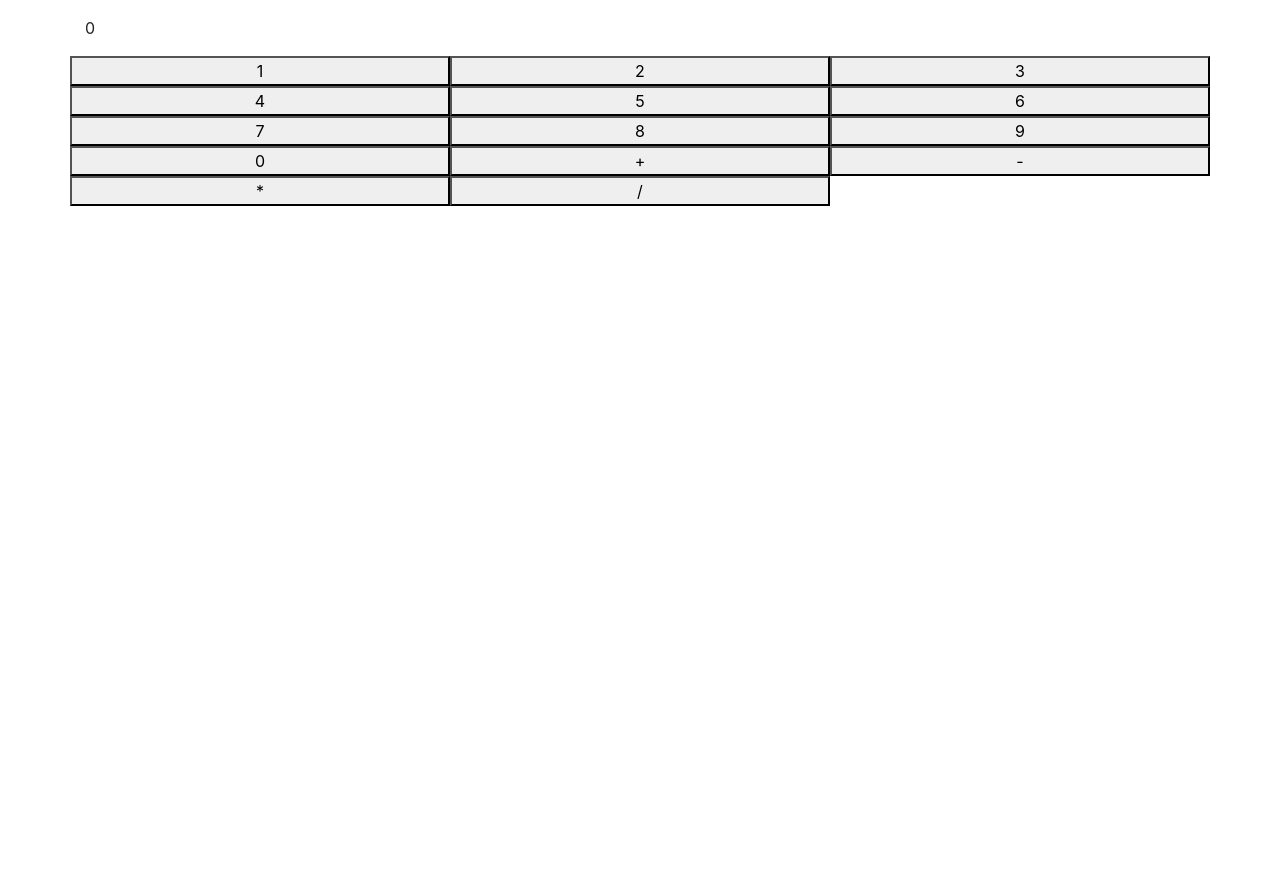
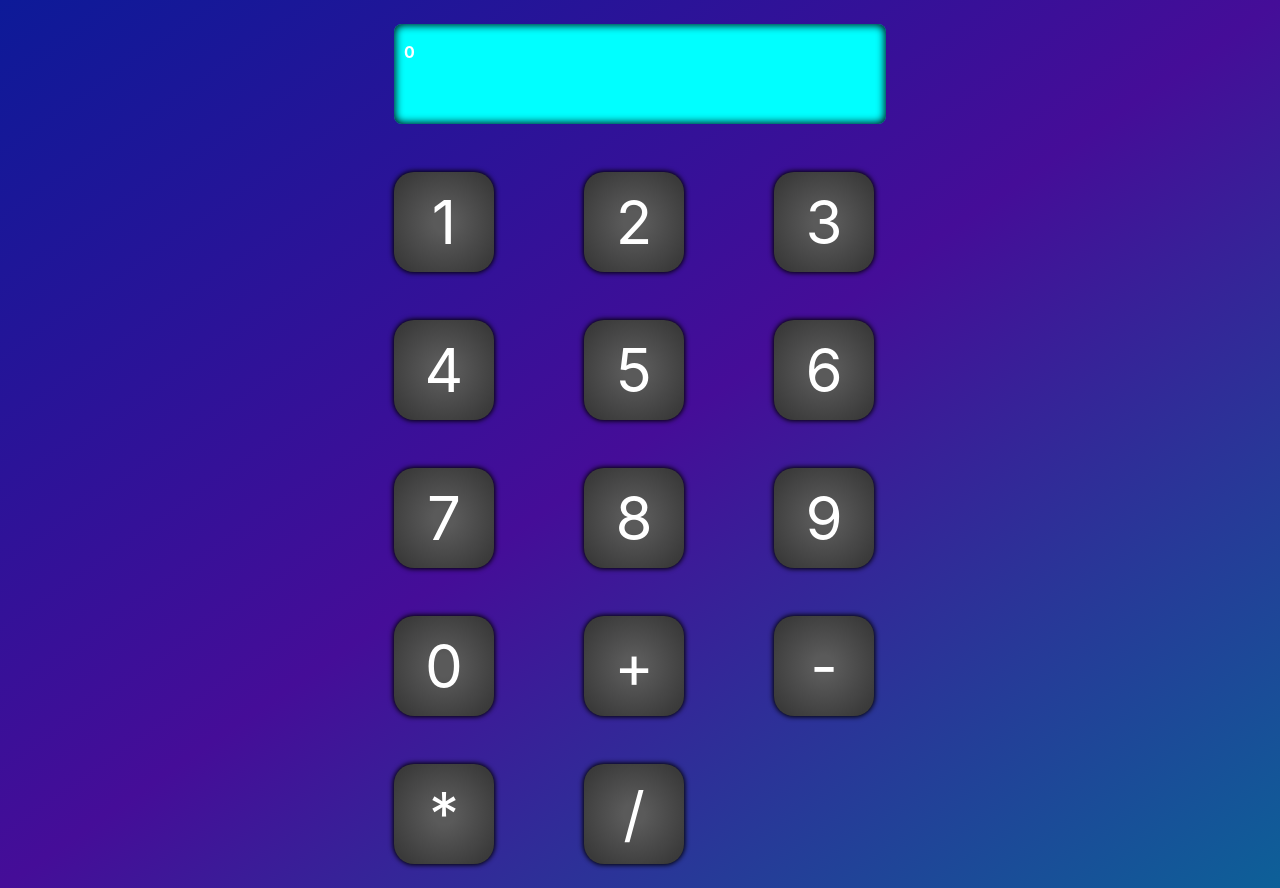
Before and after one commit to EngelBRod/Calculator, a React (Create React App) app: page / in a window 1280 px wide. Before the commit the page ends 800 px from the top, so only its background shows below. Built offline with nearby package versions, Linux system fonts and the light colour scheme.

Commit message:
styling  the app

```diff
--- a/src/App.css
+++ b/src/App.css
@@ -1,38 +1,64 @@
-.App {
+/* #root,html{
+  background-color: black;
+} */
+
+
+html {
+  min-height: 100%;
+}
+body {
+  margin: 0;
+  padding: 0;
+  font-family: sans-serif;
+  background-color: #1428EB !important;
+  background-image: linear-gradient(to bottom right,#0D1A98,#450D98,#0D6098);
+  min-height: 100%;
+
+}
+/*
+code {
+  font-family: source-code-pro, Menlo, Monaco, Consolas, 'Courier New',
+    monospace;
+} */
+
+
+
+/*BUTTON*/
+.bt{
+  width: 100px ;
+  height: 100px;
+  border-radius: 20%;
+  background-color: #5a5a5a;
+  background-image: radial-gradient(#5a5a5a 15%,#3a3a3a 85%);
+  box-shadow: 0px 0px 5px 1px #000 ;
+  color:#fff;
   text-align: center;
-}
-
-.App-logo {
-  height: 40vmin;
-  pointer-events: none;
-}
-
-@media (prefers-reduced-motion: no-preference) {
-  .App-logo {
-    animation: App-logo-spin infinite 20s linear;
-  }
-}
-
-.App-header {
-  background-color: #282c34;
-  min-height: 100vh;
   display: flex;
-  flex-direction: column;
   align-items: center;
   justify-content: center;
-  font-size: calc(10px + 2vmin);
-  color: white;
+  font-size: 60px;
 }
+.bt:hover{
+  cursor: pointer;
+}
+.bt:active{
 
-.App-link {
-  color: #61dafb;
+  background-color:  #3a3a3a;
+  background-image: radial-gradient(#5a5a5a 2%,#2a2a2a 98%);
+  color:#cacaca;
+  box-shadow: 0px 0px 8px 1px #000 inset;
+  font-size: 59px;
 }
+/*SCREEN*/
+.sc{
+  height: 100px;
 
-@keyframes App-logo-spin {
-  from {
-    transform: rotate(0deg);
-  }
-  to {
-    transform: rotate(360deg);
-  }
+  background-color: aqua;
+  border-radius: 8px 8px 8px 8px;
+  padding:0px 10px;
+  box-shadow: 0px 0px 8px 1px #000 inset;
+  font-weight: bold;
+  color:#fff;
+  overflow: auto;
+
 }
--- a/src/App.js
+++ b/src/App.js
@@ -99,10 +99,10 @@ class App extends Component {
   }
   render(){
     return (
-      <div className="App">
+      <div >
         <div class="container">
-          <div class="row">
-            <div class="col">
+          <div class="row justify-content-center">
+            <div class="col-6">
               <Display
                   DisplayScreen={this.state.screen}
                   DisplayResult={this.state.currentNumber}
@@ -110,10 +110,9 @@ class App extends Component {
 
             </div>
           </div>
-          <div class="row">
-
-
-
+          <div class="row justify-content-center">
+            <div class="col-6 justify-content-center">
+              <div class="row">
               <Key
               Character={1}
               CharacterToScreen={this.displayScreen}
@@ -171,6 +170,14 @@ class App extends Component {
               CharacterToScreen={this.displayScreen}
               />
 
+              </div>
+
+
+            </div>
+
+
+
+
 
 
           </div>
--- a/src/Components/Display.js
+++ b/src/Components/Display.js
@@ -3,7 +3,7 @@ import React from 'react';
 function Display(props){
 return(
 
-        <div >
+        <div class="sc m-4">
             <p>{props.DisplayScreen}</p>
             <p>{props.DisplayResult}</p>
         </div>
--- a/src/Components/Key.js
+++ b/src/Components/Key.js
@@ -12,7 +12,10 @@ onClickHandler(Character,CharacterToScreen){
 
 render(){
     return(
-        <button class="col-4" onClick={()=>this.onClickHandler(this.props.Character,this.props.CharacterToScreen)}>{this.props.Character}</button>
+        <div class="col-4">
+            <div class="bt  m-4" onClick={()=>this.onClickHandler(this.props.Character,this.props.CharacterToScreen)}>{this.props.Character}</div>
+        </div>
+
     );
 }
 
--- a/src/index.css
+++ /dev/null
@@ -1,13 +0,0 @@
-body {
-  margin: 0;
-  font-family: -apple-system, BlinkMacSystemFont, 'Segoe UI', 'Roboto', 'Oxygen',
-    'Ubuntu', 'Cantarell', 'Fira Sans', 'Droid Sans', 'Helvetica Neue',
-    sans-serif;
-  -webkit-font-smoothing: antialiased;
-  -moz-osx-font-smoothing: grayscale;
-}
-
-code {
-  font-family: source-code-pro, Menlo, Monaco, Consolas, 'Courier New',
-    monospace;
-}
--- a/src/index.js
+++ b/src/index.js
@@ -1,6 +1,7 @@
 import React from 'react';
 import ReactDOM from 'react-dom';
-import './index.css';
+import './normalize.css'
+import './App.css';
 import 'bootstrap/dist/css/bootstrap.css';
 import App from './App';
 import * as serviceWorker from './serviceWorker';
```
Also changed, not shown: src/normalize.css (added).
